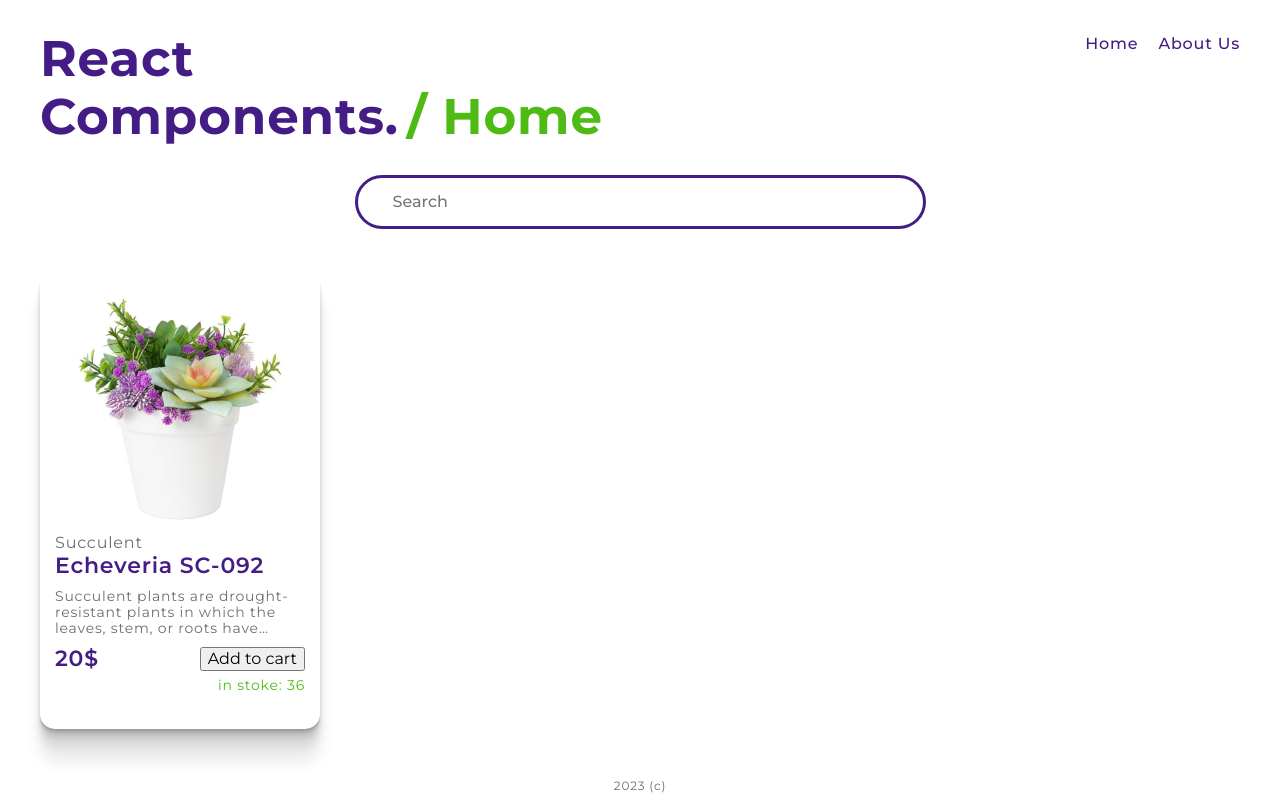
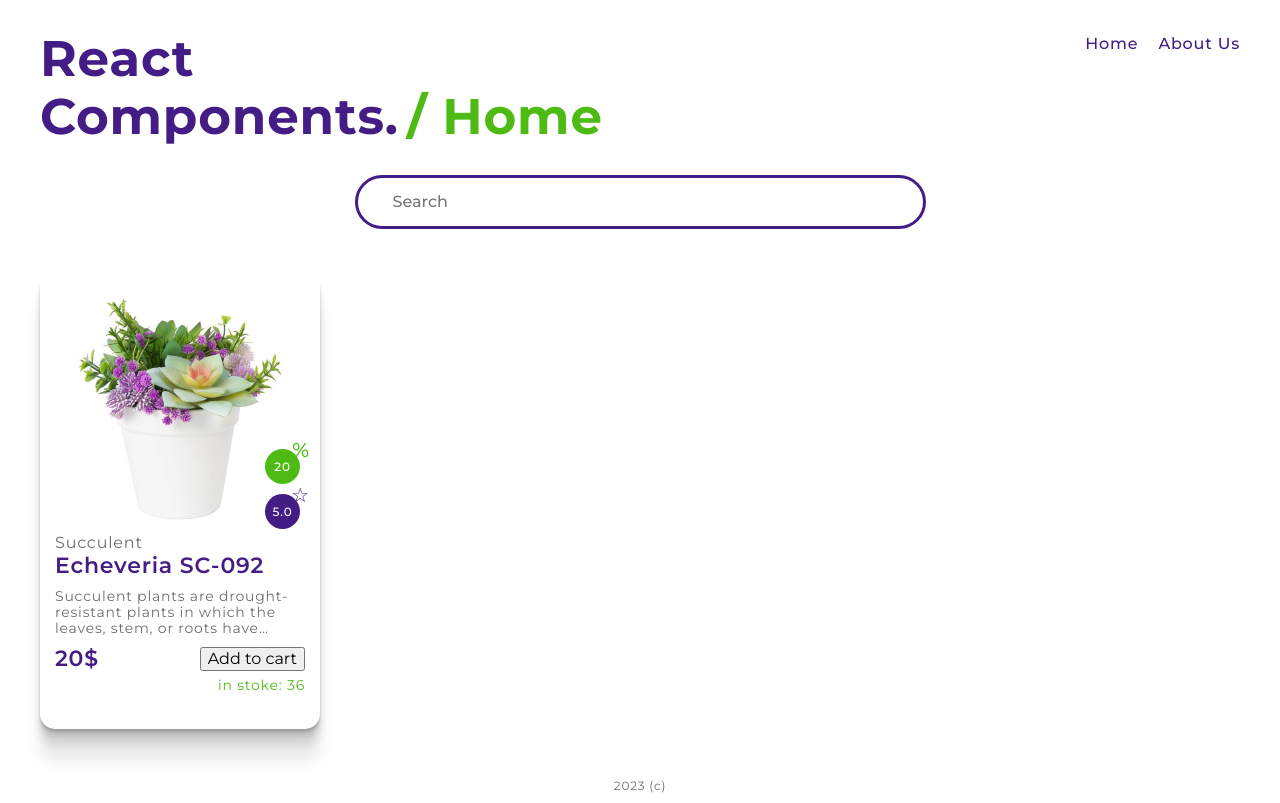
Before and after one commit to lexarudak/rs-react, a React (Vite) app in the folder components/: page / in a window 1280 px wide. Built offline with nearby package versions, Linux system fonts and the light colour scheme.

Commit message:
feat: add cardImg component

```diff
--- a/components/src/base/types.ts
+++ b/components/src/base/types.ts
@@ -22,3 +22,9 @@ export type CardInfo = {
   thumbnail: string;
   images: string[];
 };
+
+export type CardImgInfo = {
+  sale: number;
+  rating: number;
+  thumbnail: string;
+};
--- a/components/src/components/cards/card.tsx
+++ b/components/src/components/cards/card.tsx
@@ -1,5 +1,6 @@
 import { CardInfo } from 'base/types';
 import React from 'react';
+import CardImg from './cardImg';
 
 class Card extends React.Component<CardInfo> {
   constructor(props: CardInfo) {
@@ -9,15 +10,7 @@ class Card extends React.Component<CardInfo> {
   public render() {
     return (
       <div className="card">
-        <div
-          className="card__img"
-          style={{
-            backgroundImage: this.props.thumbnail,
-          }}
-        >
-          <></>
-          <></>
-        </div>
+        <CardImg {...this.props} />
         <div className="card__type">{this.props.type}</div>
         <div className="card__title">{this.props.title}</div>
         <div className="card__text">{this.props.description}</div>
--- /dev/null
+++ b/components/src/components/cards/cardImg.tsx
@@ -0,0 +1,36 @@
+import { CardImgInfo } from 'base/types';
+import React from 'react';
+
+class CardImg extends React.Component<CardImgInfo> {
+  constructor(props: CardImgInfo) {
+    super(props);
+  }
+
+  private setRating() {
+    if (this.props.rating) {
+      return <span className="card__rating">{this.props.rating.toFixed(1)}</span>;
+    }
+  }
+
+  private setSale() {
+    if (this.props.sale > 0 && this.props.sale <= 100) {
+      return <span className="card__sale">{this.props.sale.toFixed(0)}</span>;
+    }
+  }
+
+  public render() {
+    return (
+      <div
+        className="card__img"
+        style={{
+          backgroundImage: this.props.thumbnail,
+        }}
+      >
+        <>{this.setSale()}</>
+        <>{this.setRating()}</>
+      </div>
+    );
+  }
+}
+
+export default CardImg;
--- a/components/src/data/plants.json
+++ b/components/src/data/plants.json
@@ -7,7 +7,7 @@
       "height": 18,
       "price": 15,
       "sale": 20,
-      "rating": 4.5,
+      "rating": 5,
       "stock": 28,
       "type": "Succulent",
       "thumbnail": "url(src/data/plants/1/1.jpg)",
--- a/components/src/style/components/_cards.scss
+++ b/components/src/style/components/_cards.scss
@@ -18,6 +18,51 @@
     background-repeat: no-repeat;
     background-position: center;
     background-size: contain;
+    display: flex;
+    flex-direction: column;
+    align-items: flex-end;
+    justify-content: flex-end;
+  }
+
+  &__rating,
+  &__sale {
+    display: flex;
+    align-items: center;
+    justify-content: center;
+    height: 35px;
+    width: 35px;
+    font-size: 12px;
+    font-weight: 500;
+    border-radius: 100%;
+    position: relative;
+    margin: 5px;
+
+    &::after {
+      position: absolute;
+      top: -10px;
+      right: -10px;
+      font-size: 20px;
+    }
+  }
+
+  &__rating {
+    background-color: $light-main;
+    color: $dark-main;
+
+    &::after {
+      color: $light-main;
+      content: '☆';
+    }
+  }
+
+  &__sale {
+    background-color: $active-main;
+    color: $dark-main;
+
+    &::after {
+      color: $active-main;
+      content: '%';
+    }
   }
 
   &__type {
```
